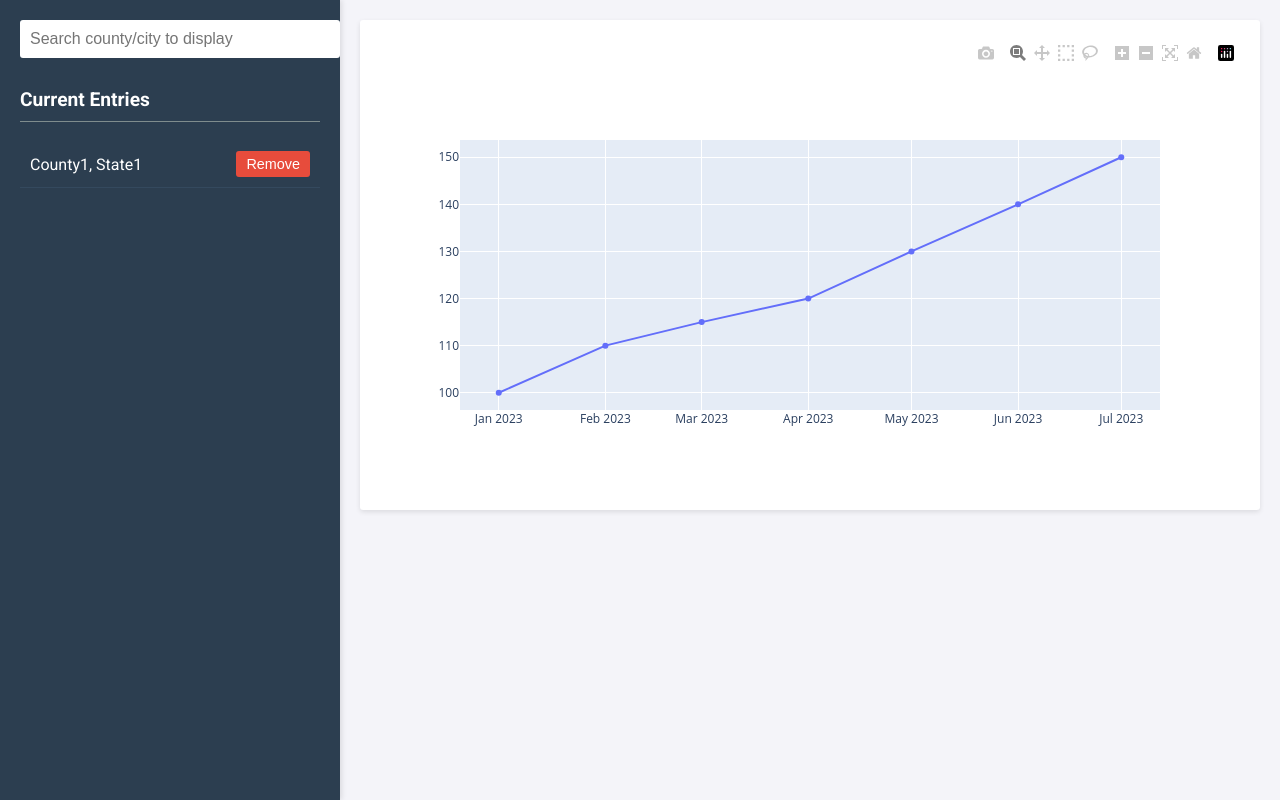
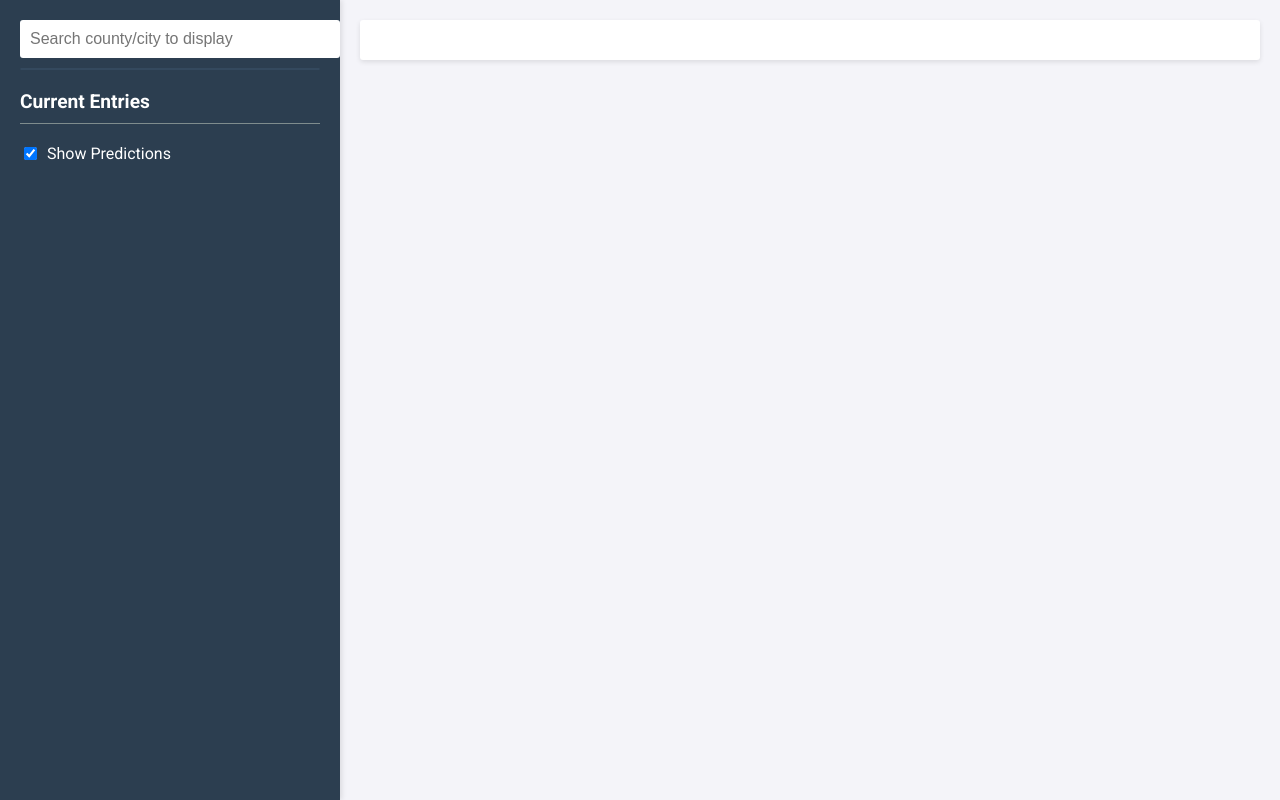
Before and after one commit to DOGBALLGNOSIS/REdata_visualizer, a Flask app: page / in a window 1280 px wide. Run offline with Flask 3, Linux system fonts and the light colour scheme; some libraries are stand-ins or nearby versions.

Commit message:
Added debug information for regression service and fixed plotly interactions

```diff
--- a/app.py
+++ b/app.py
@@ -2,20 +2,39 @@ from flask import Flask, render_template, request, jsonify
 import plotly.graph_objs as go
 import plotly
 import json
+import requests
+import pandas as pd
+import os
+from matplotlib.colors import to_rgb, to_hex
+import random
 
 app = Flask(__name__)
 
-# Sample data for hardcoding
-sample_data = {
-    "county1": [100, 110, 115, 120, 130, 140, 150],
-    "county2": [90, 95, 100, 105, 110, 115, 120],
-    "county3": [80, 85, 90, 95, 100, 105, 110],
-    "county4": [120, 125, 130, 135, 140, 145, 150]
-}
-sample_dates = ["2023-01", "2023-02", "2023-03", "2023-04", "2023-05", "2023-06", "2023-07"]
+# Define the path to the CSV file relative to the main directory
+csv_file_path = os.path.join(os.path.dirname(__file__), 'data', 'median_home_prices.csv')
+
+# Load data from CSV
+data = pd.read_csv(csv_file_path)
+data.columns = ['County'] + [str(year) for year in range(2015, 2023)]
 
 # List of available counties for search
-available_counties = ["County1, State1", "County2, State2", "County3, State3", "County4, State4"]
+available_counties = data['County'].tolist()
+
+# Function to lighten the color
+def lighten_color(color, amount=0.5):
+    try:
+        c = to_rgb(color)
+    except ValueError:
+        c = to_rgb('#' + color)
+    c = [(1 - (1 - x) * (1 - amount)) for x in c]
+    return to_hex(c)
+
+# Function to generate a random color
+def random_color():
+    return "#"+''.join([random.choice('0123456789ABCDEF') for j in range(6)])
+
+# Dictionary to store colors for each county
+county_colors = {}
 
 @app.route('/')
 def index():
@@ -30,14 +49,52 @@ def search():
 @app.route('/plot')
 def plot():
     counties = request.args.getlist('counties')
+    show_predictions = request.args.get('show_predictions', 'true') == 'true'
     fig = go.Figure()
 
     for county in counties:
-        data_key = county.split(',')[0].lower()
-        data = sample_data.get(data_key, [])
-        fig.add_trace(go.Scatter(x=sample_dates, y=data, mode='lines+markers', name=county))
+        # Assign a consistent color for each county
+        if county not in county_colors:
+            county_colors[county] = random_color()
+        color = county_colors[county]
+        trace_name = county
+
+        # Get historical data for the county
+        county_data = data[data['County'] == county]
+        if county_data.empty:
+            print(f"No data found for county: {county}")
+            continue
+        county_data = county_data.iloc[0]
+        years = data.columns[1:].tolist()
+        prices = county_data[1:].tolist()
+
+        # Add historical data to the plot
+        fig.add_trace(go.Scatter(x=years, y=prices, mode='lines+markers', name=trace_name, line=dict(color=color)))
+
+        if show_predictions:
+            try:
+                # Fetch predicted data from the polynomial regression microservice
+                print(f"Requesting predictions for county: {county}")
+                response = requests.post('http://127.0.0.1:5000/predict', json={'county': county})
+                response.raise_for_status()  # Raise an HTTPError for bad responses (4xx or 5xx)
+                predicted_data = response.json()
+
+                # Log the predicted data
+                print(f"Predicted data for {county}: {predicted_data}")
+
+                # Add predicted data to the plot
+                future_years = list(predicted_data.keys())
+                future_prices = list(predicted_data.values())
+
+                # Lighten the color for the prediction trace
+                lighter_color = lighten_color(color, amount=0.5)
+                fig.add_trace(go.Scatter(x=future_years, y=future_prices, mode='lines+markers', name=trace_name + " (Predicted)", line=dict(dash='dot', color=lighter_color)))
+            except requests.exceptions.RequestException as e:
+                print(f"Prediction service error for county {county}: {e}")
+                continue
 
     graphJSON = json.dumps(fig, cls=plotly.utils.PlotlyJSONEncoder)
+    print("Graph JSON:", graphJSON)  # Debug log
     return graphJSON
 
 if __name__ == '__main__':
--- a/static/style.css
+++ b/static/style.css
@@ -40,20 +40,26 @@ body {
     font-size: 1em;
 }
 
-.result-list {
+.dropdown-list {
     list-style: none;
     padding: 0;
     margin: 0;
+    border: 1px solid #34495e;
+    border-radius: 3px;
+    max-height: 200px;
+    overflow-y: auto;
 }
 
-.result-list li {
+.dropdown-item {
+    padding: 10px;
     cursor: pointer;
-    padding: 10px;
     border-bottom: 1px solid #34495e;
+    background-color: #34495e;
+    color: white;
 }
 
-.result-list li:hover {
-    background-color: #34495e;
+.dropdown-item:hover {
+    background-color: #2c3e50;
 }
 
 .current-entries ul {
@@ -84,6 +90,16 @@ body {
     background-color: #c0392b;
 }
 
+.toggle-predictions {
+    margin-top: 20px;
+    display: flex;
+    align-items: center;
+}
+
+.toggle-predictions input {
+    margin-right: 10px;
+}
+
 .content {
     flex: 1;
     padding: 20px;
--- a/templates/index.html
+++ b/templates/index.html
@@ -14,11 +14,15 @@
         <div class="sidebar">
             <div class="search-box">
                 <input type="text" id="search-input" placeholder="Search county/city to display" onkeyup="searchCounty()">
-                <ul id="result-list"></ul>
+                <ul id="result-list" class="dropdown-list"></ul>
             </div>
             <div class="current-entries">
                 <h3>Current Entries</h3>
                 <ul id="current-list"></ul>
+                <div class="toggle-predictions">
+                    <input type="checkbox" id="toggle-predictions" checked>
+                    <label for="toggle-predictions">Show Predictions</label>
+                </div>
             </div>
         </div>
         <div class="content">
@@ -40,8 +44,11 @@
                     let resultList = $('#result-list');
                     resultList.empty();
                     data.forEach(function(item) {
-                        resultList.append('<li onclick="addCounty(\'' + item + '\')">' + item + '</li>');
+                        resultList.append('<li onclick="addCounty(\'' + item + '\')" class="dropdown-item">' + item + '</li>');
                     });
+                },
+                error: function(xhr, status, error) {
+                    console.error('Error searching county:', error);
                 }
             });
         }
@@ -69,20 +76,38 @@
         }
 
         function plotData() {
+            let showPredictions = $('#toggle-predictions').is(':checked');
             $.ajax({
                 url: '/plot',
-                data: { counties: currentCounties },
+                data: {
+                    counties: currentCounties,
+                    show_predictions: showPredictions
+                },
                 traditional: true,
                 success: function(data) {
+                    console.log("Plot data received:", data);  // Debug log
                     let graph = document.getElementById('plot');
-                    Plotly.newPlot(graph, JSON.parse(data));
+                    let parsedData = JSON.parse(data);
+
+                    console.log("Parsed data:", parsedData);  // Debug log
+
+                    if (parsedData.data && parsedData.data.length > 0) {
+                        Plotly.newPlot(graph, parsedData.data, parsedData.layout);  // Ensure correct plot function parameters
+                    } else {
+                        console.error('Plot data is empty or invalid.');
+                    }
+                },
+                error: function(xhr, status, error) {
+                    console.error('Error plotting data:', error);
                 }
             });
         }
 
         // Auto-select sample dataset on page load
         $(document).ready(function() {
-            addCounty('County1, State1');
+            $('#toggle-predictions').change(function() {
+                plotData();
+            });
         });
     </script>
 </body>
```
Also changed, not shown: data/median_home_prices.csv (+41 -44 lines), polynomial_regression_service.py (+14 -0 lines).
